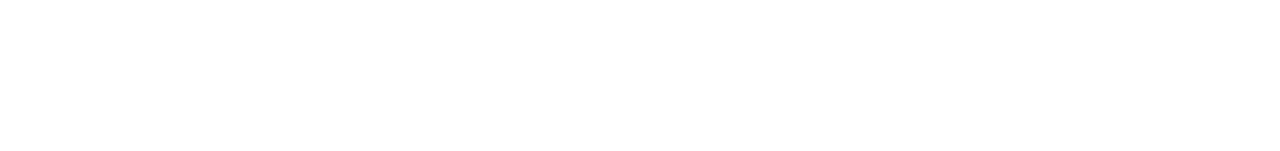
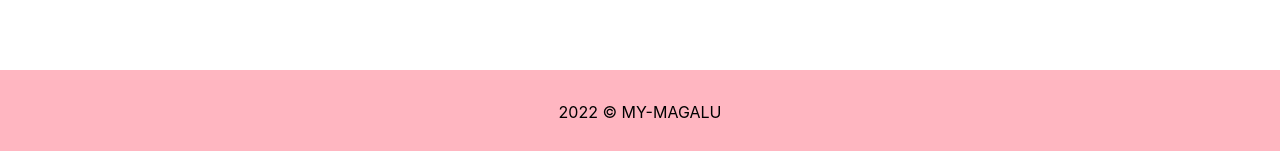
Before and after one commit to luiizsilverio/my-magalu, a React (Create React App) app: page / in a window 1280 px wide. Shown: the part 1637-1788 px from the top of the page. Before the commit the page ends 1643 px from the top, so only its background shows below. Built offline with nearby package versions, Linux system fonts and the light colour scheme.

Commit message:
footer ok

```diff
--- a/src/App.js
+++ b/src/App.js
@@ -2,6 +2,7 @@
 import Hero from './components/hero/hero';
 import MainSection from './components/main-section/main-section';
 import FeaturedCollection from './components/featured-collection/featured-collection';
+import Footer from './components/footer/footer';
 import './App.scss';
 
 function App() {
@@ -11,6 +12,7 @@
       <Hero />
       <MainSection />
       <FeaturedCollection />
+      <Footer />
     </div>
   );
 }
--- /dev/null
+++ b/src/components/footer/footer.jsx
@@ -0,0 +1,13 @@
+import './footer.styles.scss';
+
+const Footer = () => {
+  const year = new Date().getFullYear();
+
+  return (
+    <div className='footer'>
+      {year} &copy; MY-MAGALU
+    </div>
+  )
+}
+
+export default Footer;
--- /dev/null
+++ b/src/components/footer/footer.styles.scss
@@ -0,0 +1,8 @@
+.footer {
+  display: block;
+  width: 100%;
+  padding: 2rem 0;
+  margin-top: 4rem;
+  text-align: center;
+  background-color: lightpink;
+}
```
